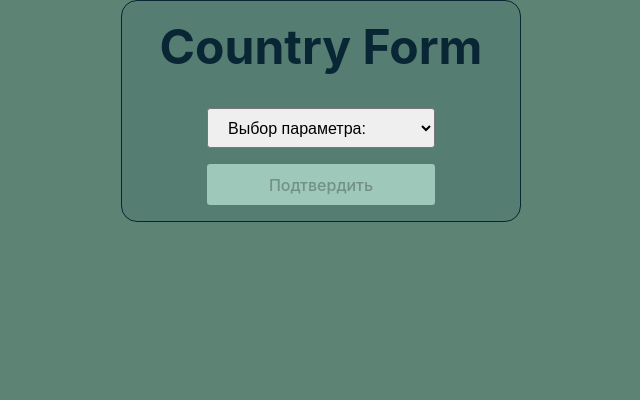
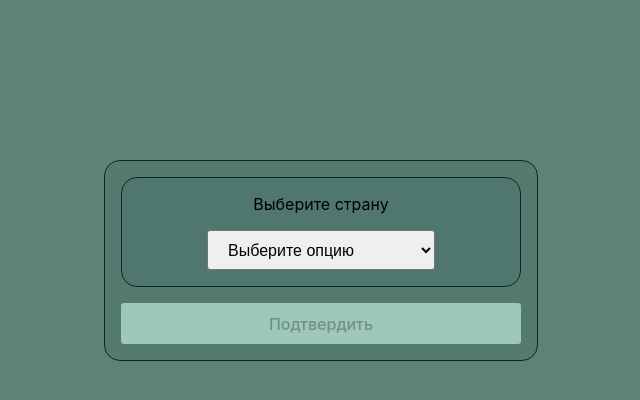
Before and after one commit to Hotimpulse/test_task, a React (Vite) app: page / in a window 1280 px wide. Shown: the top 400 px of the page, without its empty margins (319-959 px from the left). Built offline with nearby package versions, Linux system fonts and the light colour scheme.

Commit message:
feat: updating the readme, fixing the displaying logic of the selectors, improving the form component and separating necessary states in country form

```diff
--- a/package.json
+++ b/package.json
@@ -12,7 +12,7 @@
   },
   "husky": {
     "hooks": {
-      "pre-commit": "prettier --write . && git add -A ."
+      "pre-commit": "prettier --write . && git add ."
     }
   },
   "dependencies": {
--- a/src/App.tsx
+++ b/src/App.tsx
@@ -1,4 +1,4 @@
-import CountryForm from "./components/CountryForm/CountryForm";
+import CountryForm from './components/CountryForm/CountryForm';
 
 export default function App() {
   return (
--- a/src/components/CountryForm/CountryForm.tsx
+++ b/src/components/CountryForm/CountryForm.tsx
@@ -1,24 +1,101 @@
-import FormComponent from "@src/components/FormComponent/FormComponent.tsx";
-import { countryList, citiesList, universityList, accommodationList } from '@src/data/data.ts';
-import { IOption } from "@src/interfaces/IOption";
-import { useEffect, useState } from "react";
+import { useEffect, useState } from 'react';
+import { IOption } from '@src/interfaces/IOption';
+import FormComponent from '@src/components/FormComponent/FormComponent.tsx';
+import {
+  countryList,
+  citiesList,
+  universityList,
+  accommodationList,
+} from '@src/data/data.ts';
+import CountryFormStyle from '@src/components/CountryForm/CountryFormStyle.module.css';
 
 export default function CountryForm() {
-    const [country, setCountry] = useState<string>('');
+  const [selectedCountry, setSelectedCountry] = useState<string>('');
+  const [selectedCity, setSelectedCity] = useState<string>('');
+
   const [cities, setCities] = useState<IOption[]>([]);
 
+  const [selectedUniversity, setSelectedUniversity] = useState<string>('');
+  const [selectedAccommodation, setSelectedAccommodation] = useState<string>('');
+
+  const [isValid, setIsValid] = useState<boolean>(false);
+
   useEffect(() => {
-        const filteredCities = citiesList.filter(city => city.country === country);
+    const filteredCities = citiesList.filter((city) => city.country === selectedCountry);
     setCities(filteredCities);
-    }, [country]);
+  }, [selectedCountry]);
 
   const handleCountryChange = (event: React.ChangeEvent<HTMLSelectElement>) => {
-        setCountry(event.currentTarget.value);
+    setSelectedCountry(event.target.value);
+    setSelectedCity('');
+  };
+
+  const handleCityChange = (event: React.ChangeEvent<HTMLSelectElement>) => {
+    setSelectedCity(event.target.value);
+  };
+
+  const handleUniChange = (event: React.ChangeEvent<HTMLSelectElement>) => {
+    setSelectedUniversity(event.target.value);
+  };
+
+  const handleAccommodationChange = (event: React.ChangeEvent<HTMLSelectElement>) => {
+    setSelectedAccommodation(event.target.value);
+  };
+
+  useEffect(() => {
+    if (selectedCountry && selectedCity && selectedUniversity && selectedAccommodation) {
+      setIsValid(true);
+    }
+  }, [selectedCountry, selectedCity, selectedUniversity, selectedAccommodation, isValid]);
+
+  function handleSubmit(event: React.FormEvent<HTMLFormElement>): void {
+    event.preventDefault();
+    console.log(`Data:`, selectedCountry, selectedCity, selectedUniversity, selectedAccommodation);
   }
 
   return (
-        <div>
-            <FormComponent label='cтрана' options={countryList} onChange={handleCountryChange} />
+    <div className={CountryFormStyle.container}>
+      <form className={CountryFormStyle.form} onSubmit={handleSubmit}>
+        <FormComponent
+          label="страну"
+          options={countryList}
+          onChange={handleCountryChange}
+          value={selectedCountry}
+        />
+
+        {selectedCountry && (
+          <FormComponent
+            label="город"
+            options={cities}
+            onChange={handleCityChange}
+            value={selectedCity}
+          />
+        )}
+
+        {selectedCountry && selectedCity && (
+          <FormComponent
+            label="университет"
+            options={universityList}
+            onChange={handleUniChange}
+            value={selectedUniversity}
+          />
+        )}
+
+        {selectedCountry && selectedCity && selectedUniversity && (
+          <FormComponent
+            label="проживание"
+            options={accommodationList
+              .filter((option) => option.country.includes(selectedCountry))
+              .map((option) => ({ value: option.value }))}
+            onChange={handleAccommodationChange}
+            value={selectedAccommodation}
+          />
+        )}
+
+        <button type="submit" disabled={!isValid}>
+          Подтвердить
+        </button>
+      </form>
     </div>
-    )
+  );
 }
--- /dev/null
+++ b/src/components/CountryForm/CountryFormStyle.module.css
@@ -0,0 +1,28 @@
+.container {
+  display: flex;
+  flex-direction: column;
+  justify-content: center;
+  align-items: center;
+
+  width: fit-content;
+  min-width: 400px;
+  gap: 1rem;
+  margin: 0 auto;
+  padding: 1rem;
+
+  background-color: color-mix(
+    in srgb,
+    var(--color-primary) 10%,
+    var(--color-secondary) 100%
+  );
+  border: 1px solid var(--color-primary);
+  border-radius: 1rem;
+  margin-top: 10rem;
+}
+
+.form {
+  display: flex;
+  flex-direction: column;
+  gap: 1rem;
+  text-align: center;
+}
--- a/src/components/FormComponent/FormComponent.tsx
+++ b/src/components/FormComponent/FormComponent.tsx
@@ -1,34 +1,23 @@
-import { useState } from 'react';
 import FormComponentStyle from '@src/components/FormComponent/FormComponentStyle.module.css';
 import { ISelectors } from '@src/interfaces/ISelectors';
 import { IOption } from '@src/interfaces/IOption';
 
 export default function FormComponent(props: ISelectors) {
-
-    const [isValid, setIsValid] = useState<boolean>(false);
-
-    const { label, options, value } = props;
-
-    function handleSubmit(): void {
-    }
+  const { label, options, value, onChange } = props;
 
   return (
     <div className={FormComponentStyle['center-flex-col']}>
-            <h3>Country Form</h3>
-            <form className={FormComponentStyle.form} onSubmit={handleSubmit}>
-                <label htmlFor={label}></label>
-                <select value={value}>
-                    <option value={value}>Выбор параметра: {value}</option>
+      <label htmlFor={label}>Выберите {label}</label>
+      <select value={value} onChange={onChange}>
+        <option value="">Выберите опцию</option>
         {options.map((option: IOption, index: number) => {
-                        return <option key={index} value={value}>{option.value}</option>
+          return (
+            <option key={index} value={option.value}>
+              {option.value}
+            </option>
+          );
         })}
       </select>
-
-
-                <button type="submit" disabled={!isValid}>
-                    Подтвердить
-                </button>
-            </form>
     </div>
   );
 }
--- a/src/components/FormComponent/FormComponentStyle.module.css
+++ b/src/components/FormComponent/FormComponentStyle.module.css
@@ -17,13 +17,6 @@
   );
   border: 1px solid var(--color-primary);
   border-radius: 1rem;
-}
-
-.form {
-  display: flex;
-  flex-direction: column;
-  gap: 1rem;
-  text-align: center;
 }
 
 h3 {
--- a/src/data/data.ts
+++ b/src/data/data.ts
@@ -1,23 +1,26 @@
 export const countryList = [
-    { value: "Республика Беларусь" },
-    { value: "Российская Федерация" },
+  { value: 'Республика Беларусь' },
+  { value: 'Российская Федерация' },
 ];
 
 export const citiesList = [
-    { country: "Республика Беларусь", value: "Минск" },
-    { country: "Республика Беларусь", value: "Гомель" },
-    { country: "Российская Федерация", value: "Москва" },
-    { country: "Российская Федерация", value: "Сочи" },
-]
+  { country: 'Республика Беларусь', value: 'Минск' },
+  { country: 'Республика Беларусь', value: 'Гомель' },
+  { country: 'Российская Федерация', value: 'Москва' },
+  { country: 'Российская Федерация', value: 'Сочи' },
+];
 
-export const universityList = [
-    { value: "Технический" },
-    { value: "Гуманитарный" },
-]
+export const universityList = [{ value: 'Технический' }, { value: 'Гуманитарный' }];
 
 export const accommodationList = [
-    { country: "Российская Федерация", value: "Общежития" },
-    { country: "Российская Федерация", value: "Аренда" },
-    { country: "Российская Федерация", value: "Не интересует" },
-    { country: "Российская Федерация", value: "Общежития + Аренда" },
-]
+  {
+    country: ['Российская Федерация', 'Республика Беларусь'],
+    value: 'Общежития',
+  },
+  { country: 'Российская Федерация', value: 'Аренда' },
+  {
+    country: ['Российская Федерация', 'Республика Беларусь'],
+    value: 'Не интересует',
+  },
+  { country: 'Российская Федерация', value: 'Общежития + Аренда' },
+];
--- a/src/interfaces/IOption.ts
+++ b/src/interfaces/IOption.ts
@@ -1,4 +1,6 @@
 export interface IOption {
   value: string;
   country?: string;
+  university?: string;
+  accommodation?: string[] | string;
 }
```
Also changed, not shown: src/interfaces/ISelectors.ts (+4 -4 lines), src/components/FormComponent/index.ts (line endings or trailing spaces), src/styles/index.css (line endings or trailing spaces), 2 other files (tests, documents, lock files or other folders). Lines whose indentation alone changed are shown as unchanged.
